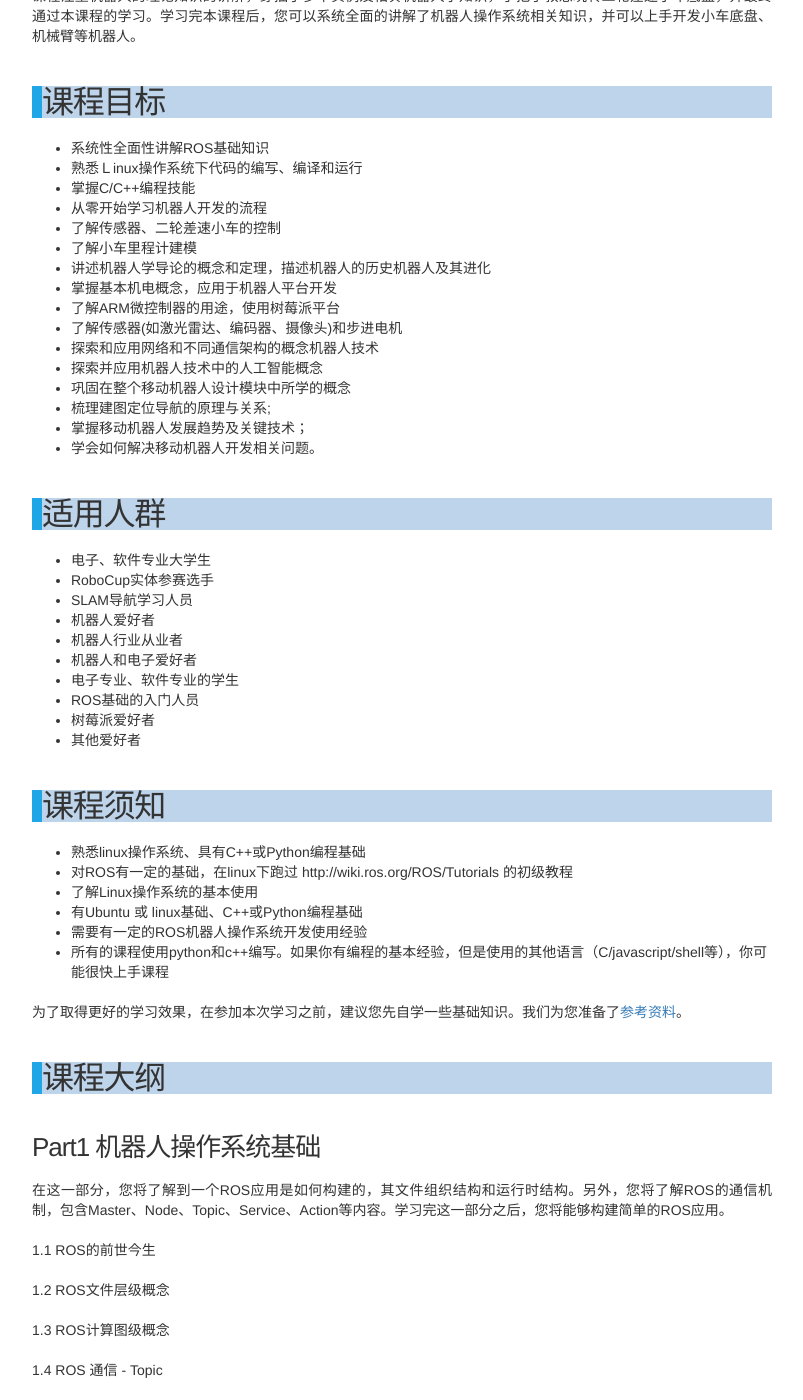
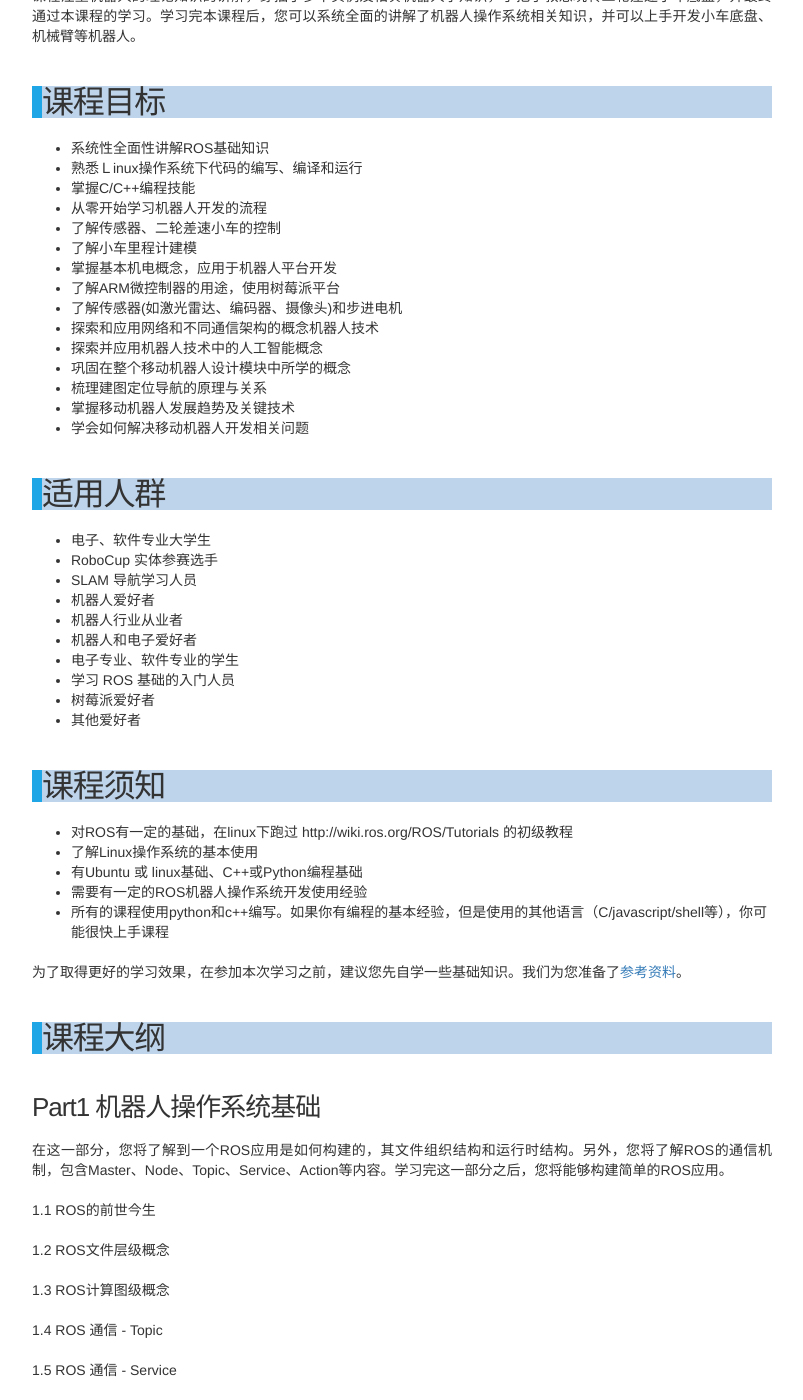
Before and after one commit to TonyRobotics/TonyRobotics.github.io, a Jekyll site: the page built from index.md, in a window 1280 px wide and 1400 px high, scrolled down 523 px. Shown: the whole window, without its empty margins (238-1041 px from the left). Built offline with Jekyll 4.4.1, drawn with Linux system fonts in a browser that asks for light colours; nearby versions of some CDN libraries.

Commit message:
修改index.md

```diff
--- a/index.md
+++ b/index.md
@@ -32,29 +32,28 @@ permalink: /
 - 从零开始学习机器人开发的流程
 - 了解传感器、二轮差速小车的控制
 - 了解小车里程计建模
-- 讲述机器人学导论的概念和定理，描述机器人的历史机器人及其进化
 - 掌握基本机电概念，应用于机器人平台开发
 - 了解ARM微控制器的用途，使用树莓派平台
 - 了解传感器(如激光雷达、编码器、摄像头)和步进电机
 - 探索和应用网络和不同通信架构的概念机器人技术
 - 探索并应用机器人技术中的人工智能概念
 - 巩固在整个移动机器人设计模块中所学的概念
-- 梳理建图定位导航的原理与关系;
-- 掌握移动机器人发展趋势及关键技术；
-- 学会如何解决移动机器人开发相关问题。
+- 梳理建图定位导航的原理与关系
+- 掌握移动机器人发展趋势及关键技术
+- 学会如何解决移动机器人开发相关问题
 
 <a name='people'></a>
 
 ## 适用人群
 
 * 电子、软件专业大学生
-* RoboCup实体参赛选手
-* SLAM导航学习人员
+* RoboCup 实体参赛选手
+* SLAM 导航学习人员
 * 机器人爱好者
 * 机器人行业从业者
 * 机器人和电子爱好者
 * 电子专业、软件专业的学生
-* ROS基础的入门人员
+* 学习 ROS 基础的入门人员
 * 树莓派爱好者
 * 其他爱好者
 
@@ -62,7 +61,6 @@ permalink: /
 
 ## 课程须知
 
-- 熟悉linux操作系统、具有C++或Python编程基础
 - 对ROS有一定的基础，在linux下跑过 http://wiki.ros.org/ROS/Tutorials 的初级教程
 - 了解Linux操作系统的基本使用
 - 有Ubuntu 或 linux基础、C++或Python编程基础
```
Also changed, not shown: abel05.md (+1 -1 lines).
